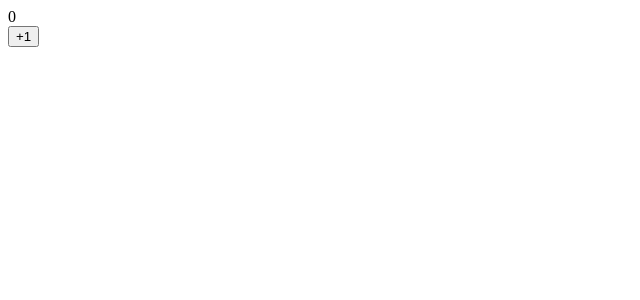
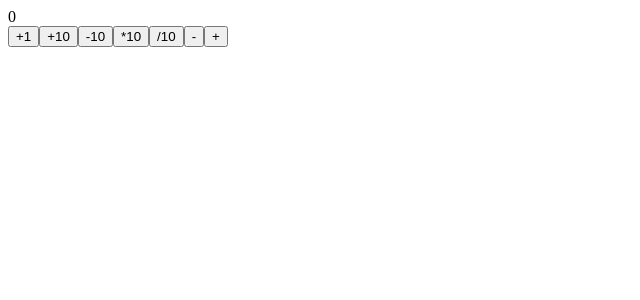
Before and after one commit to Aimarall/redux-example, a React (Create React App) app: page / in a window 1280 px wide. Shown: the top 300 px of the page, without its empty margins (0-640 px from the left). Built offline with nearby package versions, Linux system fonts and the light colour scheme.

Commit message:
added nuttons

```diff
--- a/src/components/CounterControls.js
+++ b/src/components/CounterControls.js
@@ -1,10 +1,36 @@
-const CounterDisplay = () => {
+import { useDispatch } from "react-redux";
 
 
-    return (
+const CounterControls = () =>{
+    const dispatch = useDispatch();
+    function incrementBy1Callback(){
+        dispatch({type: "increment_by_1"});
+    }
+    function incrementBy10Callback() {
+        dispatch({type: "increment_by_10"});
+    }
+    function incrementBy10Callback() {
+        dispatch({type: "increment_by_10"});
+    }
+    function incrementBy10Callback() {
+        dispatch({type: "increment_by_10"});
+    }
+    function incrementBy10Callback() {
+        dispatch({type: "increment_by_10"});
+    }
+
+    return(
         <div>
-            <button>+1</button>
+            <button onClick={incrementBy1Callback}>+1</button>
+            <button  onClick={incrementBy10Callback}>+10</button>
+            <button  onClick={incrementBy10Callback}>-10</button>
+
+            <button  onClick={incrementBy10Callback}>*10</button>
+            <button  onClick={incrementBy10Callback}>/10</button>
+
+            <button  onClick={incrementBy10Callback}>-</button>
+            <button  onClick={incrementBy10Callback}>+</button>
         </div>
     );
 }
-export default CounterDisplay;
+export default CounterControls;
--- a/src/redux/counterReducer.js
+++ b/src/redux/counterReducer.js
@@ -2,14 +2,34 @@ const intialState = {
     number: 0,
 }
 const counterReduce = (state = intialState, action) => {
+    const newState = { ...state };
+
     switch (action.type) {
         case "increment_by_1":
+            newState.number++;
+            return newState;
 
-            break;
+        case "increment_by_10":
+            newState.number += 10;
+            return newState;
+
+        case "increment_by_10":
+            newState.number -= 10;
+            return newState;
+
+        case "increment_by_2":
+            newState.number *= 10;
+            return newState;
+
+        case "increment_by_2":
+            newState.number /= 10;
+            return newState;
+
+
 
         default:
             break;
     }
     return state;
 }
-export default counterReduce;
+export default counterReduce
```
